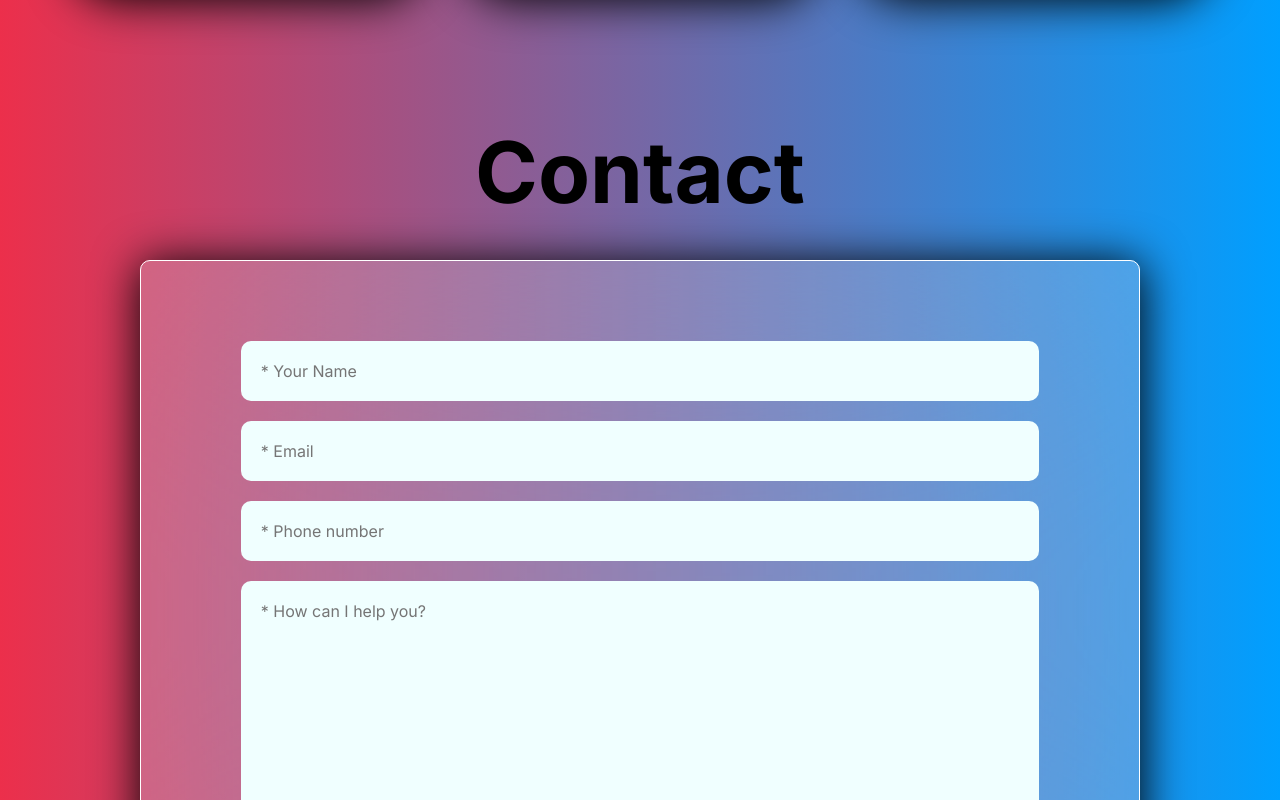
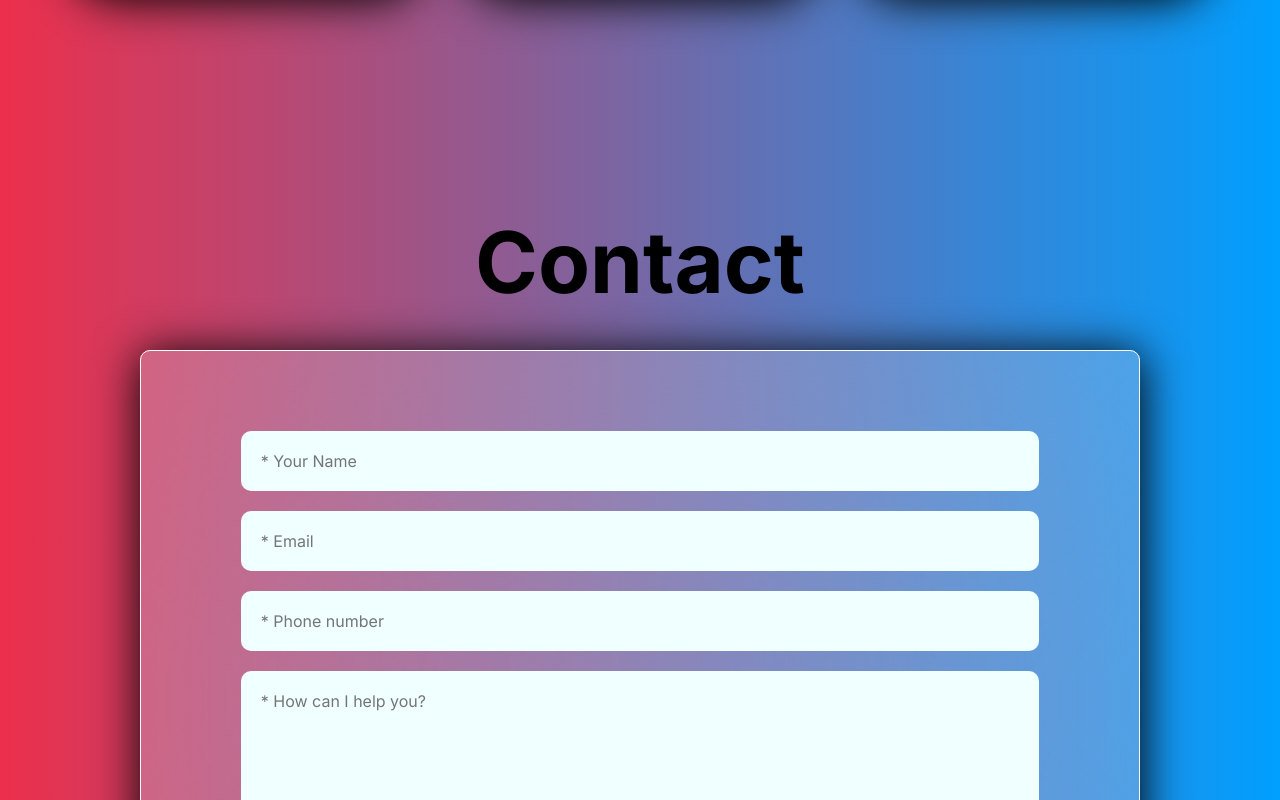
Before and after one commit to EmonterrosoF/portfolio, a Next.js app: page / in a window 1280 px wide. Shown: the part 2760-3560 px from the top of the page. Built offline with nearby package versions, Linux system fonts and the light colour scheme.

Commit message:
add padding a contact for visibility for the nav header

```diff
--- a/components/contact/contact.module.scss
+++ b/components/contact/contact.module.scss
@@ -4,7 +4,7 @@
     flex-direction: column;
     align-items: center;
     gap: 40px;
-    padding-bottom: 100px;
+    padding: 90px 0 100px 0;
 
     &Container {
 
```
